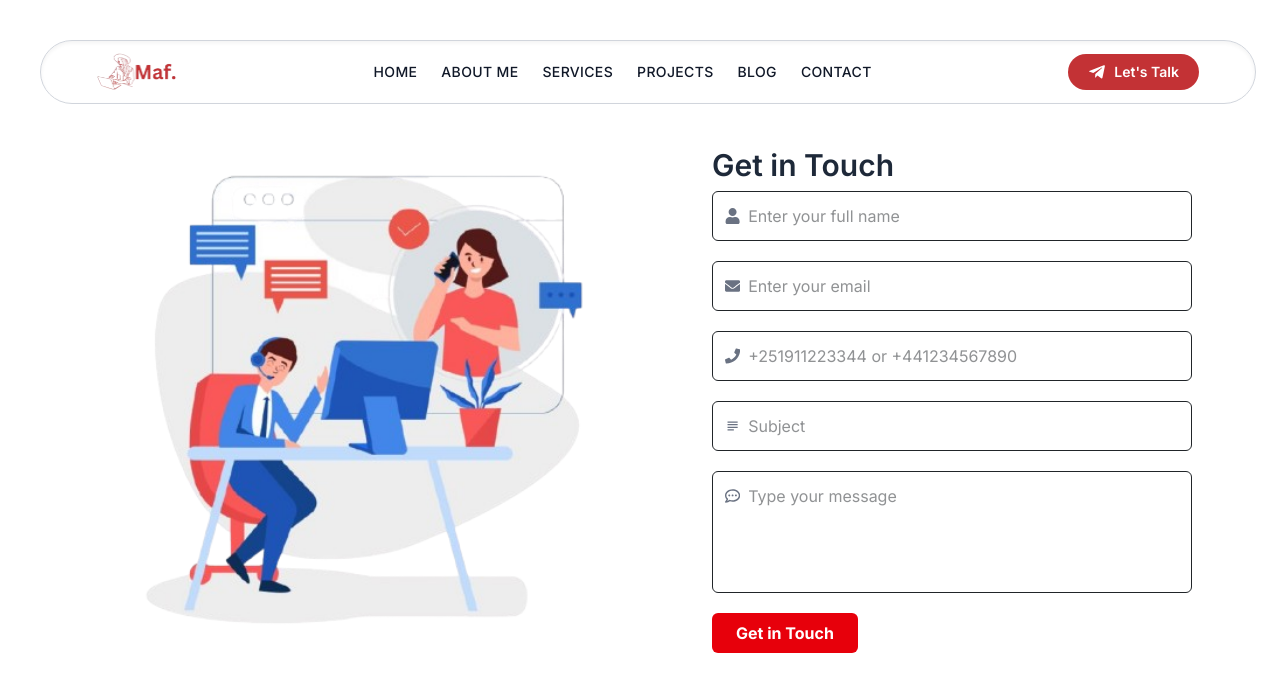
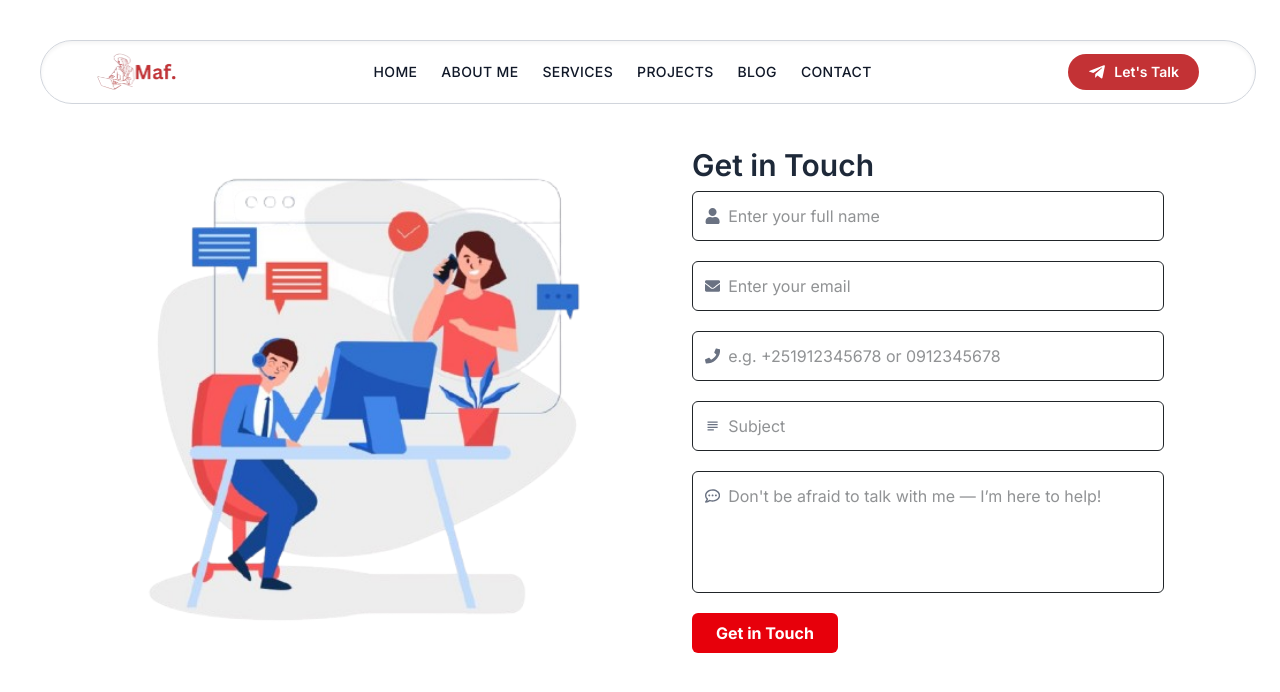
Before and after one commit to MierafA12/portfolio, a Next.js app: page /contact in a window 1280 px wide. Shown: the top 692 px of the page. Built offline with nearby package versions, Linux system fonts and the light colour scheme.

Commit message:
update the error andsuccess message

```diff
--- a/src/app/contact/page.js
+++ b/src/app/contact/page.js
@@ -9,22 +9,32 @@ import emailjs from "@emailjs/browser";
 
 export default function Contact() {
   const form = useRef();
-  const [status, setStatus] = useState("");
+  const [errors, setErrors] = useState({});
+  const [successMessage, setSuccessMessage] = useState("");
 
-  const validatePhone = (phone) => {
-    const ethiopianOrIntlRegex = /^(\+251\d{9}|\+?\d{7,15})$/;
-    return ethiopianOrIntlRegex.test(phone);
+  const validate = (formData) => {
+    const newErrors = {};
+
+    const phoneRegex = /^(\+251|0)?9\d{8}$/;
+    if (!phoneRegex.test(formData.phone)) {
+      newErrors.phone =
+        "Please enter a valid Ethiopian phone number (e.g., +251912345678 or 0912345678)";
+    }
+
+    return newErrors;
   };
 
   const sendEmail = (e) => {
     e.preventDefault();
+    const formData = Object.fromEntries(new FormData(form.current));
+    const validationErrors = validate(formData);
 
-    const phone = form.current.phone.value.trim();
-
-    if (!validatePhone(phone)) {
-      setStatus("📞 Please enter a valid Ethiopian or international phone number.");
+    if (Object.keys(validationErrors).length > 0) {
+      setErrors(validationErrors);
       return;
     }
+
+    setErrors({}); // clear previous errors
 
     emailjs
       .sendForm(
@@ -35,17 +45,24 @@ export default function Contact() {
       )
       .then(
         () => {
-          setStatus("✅ Message sent successfully! I’ll get back to you soon.");
+          setSuccessMessage("✅ Message sent successfully!");
+          setTimeout(() => {
+            setSuccessMessage("");
+          }, 4000);
           form.current.reset();
         },
-        () => {
-          setStatus("❌ Something went wrong. Don't worry—try again or reach me directly.");
+        (error) => {
+          console.error(error.text);
+          setSuccessMessage("❌ Something went wrong. Please try again.");
+          setTimeout(() => {
+            setSuccessMessage("");
+          }, 4000);
         }
       );
   };
 
   return (
-    <div className="flex flex-col md:flex-row justify-center items-center min-h-screen bg-white px-4 py-10">
+    <div className="flex flex-col md:flex-row justify-center items-center min-h-screen bg-white px-6 py-10">
       {/* Left image */}
       <div className="w-full md:w-1/2 mb-10 md:mb-0 md:pr-10">
         <Image
@@ -59,11 +76,18 @@ export default function Contact() {
       <form
         ref={form}
         onSubmit={sendEmail}
-        className="w-full max-w-lg space-y-5 p-4"
+        className="w-full max-w-lg space-y-5 md:pr-10"
       >
         <h2 className="text-3xl font-semibold mb-2 text-gray-800">Get in Touch</h2>
 
-        {/* Name */}
+        {successMessage && (
+          <div className="text-green-600 bg-green-100 border border-green-300 p-2 rounded-md transition duration-300">
+            {successMessage}
+          </div>
+        )}
+
+        {/* Full Name */}
+        <div>
           <div className="flex items-center gap-2 border p-3 rounded-md">
             <FaUser className="text-gray-500" />
             <input
@@ -72,10 +96,13 @@ export default function Contact() {
               placeholder="Enter your full name"
               className="w-full outline-none"
               required
+              onChange={() => setErrors((prev) => ({ ...prev, fullname: "" }))}
             />
+          </div>
         </div>
 
         {/* Email */}
+        <div>
           <div className="flex items-center gap-2 border p-3 rounded-md">
             <FaEnvelope className="text-gray-500" />
             <input
@@ -84,22 +111,31 @@ export default function Contact() {
               placeholder="Enter your email"
               className="w-full outline-none"
               required
+              onChange={() => setErrors((prev) => ({ ...prev, email: "" }))}
             />
+          </div>
         </div>
 
         {/* Phone */}
+        <div>
           <div className="flex items-center gap-2 border p-3 rounded-md">
             <FaPhone className="text-gray-500" />
             <input
               type="tel"
               name="phone"
-            placeholder="+251911223344 or +441234567890"
+              placeholder="e.g. +251912345678 or 0912345678"
               className="w-full outline-none"
               required
+              onChange={() => setErrors((prev) => ({ ...prev, phone: "" }))}
             />
+          </div>
+          {errors.phone && (
+            <p className="text-red-500 text-sm mt-1">{errors.phone}</p>
+          )}
         </div>
 
         {/* Subject */}
+        <div>
           <div className="flex items-center gap-2 border p-3 rounded-md">
             <MdSubject className="text-gray-500" />
             <input
@@ -107,34 +143,25 @@ export default function Contact() {
               name="subject"
               placeholder="Subject"
               className="w-full outline-none"
-            required
+              onChange={() => setErrors((prev) => ({ ...prev, subject: "" }))}
             />
+          </div>
         </div>
 
         {/* Message */}
+        <div>
           <div className="flex items-start gap-2 border p-3 rounded-md">
             <FaRegCommentDots className="mt-1 text-gray-500" />
             <textarea
               name="message"
-            placeholder="Type your message"
+              placeholder="Don't be afraid to talk with me — I’m here to help!"
               rows="4"
               className="w-full outline-none resize-none"
               required
+              onChange={() => setErrors((prev) => ({ ...prev, message: "" }))}
             />
           </div>
-
-        {/* Status Message */}
-        {status && (
-          <div
-            className={`text-sm px-4 py-2 rounded-md ${
-              status.startsWith("✅")
-                ? "bg-green-100 text-green-800"
-                : "bg-red-100 text-red-800"
-            }`}
-          >
-            {status}
         </div>
-        )}
 
         {/* Submit Button */}
         <button
```
Lines whose indentation alone changed are shown as unchanged.
